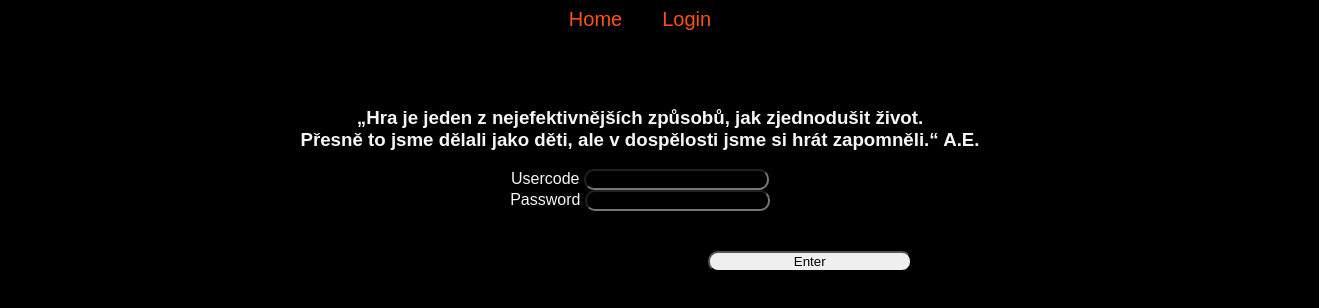
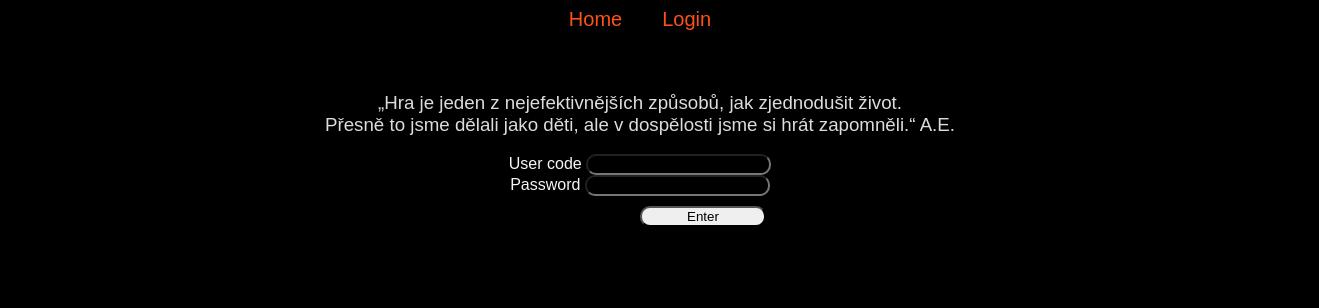
Before and after one commit to Vik0411/Login, a SvelteKit app in the folder my-app/: page /login in a window 1280 px wide. Shown: the top 308 px of the page, 1319 px wide, since content can reach past the window. Built offline with nearby package versions, Linux system fonts and the light colour scheme.

Commit message:
clean up comments etc.

```diff
--- a/my-app/src/routes/login/+page.svelte
+++ b/my-app/src/routes/login/+page.svelte
@@ -5,7 +5,7 @@
 	let userCode = '';
 	let password = '';
 
-	// origin: 'http://10.2.2.10/AlbiScanner.stage/api/v1/login',
+	// original url: 'http://10.2.2.10/AlbiScanner.stage/api/v1/login',
 	const login = () => {
 		fetch('http://localhost:8010/proxy', {
 			method: 'POST',
@@ -17,12 +17,12 @@
 			.then((res) => res.json())
 			.then((data) => {
 				if (data?.messages?.length === 0 && !data?.errors) {
-					alert('U r logged in');
+					alert('Yoy are successfully logged in!');
 					console.log(data.user);
 					goto('/', { noScroll: false, replaceState: true });
 					user.update((val) => (val = data.user));
 				}
-				// we are handling an error with a message attribute,
+				// here is handling of an error with a message attribute,
 				// which only error object has (case when no entry is given)
 				else if (data?.message) {
 					alert(data.errors[0].messages[0]);
@@ -39,58 +39,45 @@
 			});
 	};
 
-	console.log('name', user.name);
-
-	// util to delete or use:
-
-	// let dataMsg= data?.messages[0];
-	// let dataErrs = data?.errors[0];
-
-	//     if(dataMsg){
-	//         alert(dataMsg.content)
-	//     console.log(data.messages[0].content) // status 200
-	// }else if(dataErrs) {
-	//     errMsg = dataErrs.messages[0]
-	//     console.log(data.errors[0].messages[0])  // status 401 or 422
-	// } else {
-	//     console.log("all ok") // status 200
-	// }
+	if (user) console.log('userName', user.name);
 </script>
 
-<div style="display: flex; justify-content: space-around; flex-flow: column; margin-top: 80px;">
-	<h3 style="text-align: center;">
+<div
+	style="display: flex; justify-content: space-around;
+	 flex-flow: column; margin-top: 65px"
+>
+	<h3 style="text-align: center; font-weight: normal; opacity: 0.9;">
 		„Hra je jeden z nejefektivnějších způsobů, jak zjednodušit život.
 		<br />Přesně to jsme dělali jako děti, ale v dospělosti jsme si hrát zapomněli.“ A.E.
 	</h3>
 	<form on:submit|preventDefault={login} style="text-align: center; background-color:black">
 		<div>
-			<label for="userCode">Usercode</label>
+			<label style="font-weight: lighter;" for="userCode">User code</label>
 			<input
 				autocomplete="off"
 				type="text"
 				id="usercode"
 				bind:value={userCode}
-				style="text-align: center; background-color:black;color:antiquewhite; border-radius: 10px"
+				style="text-align: center; background-color:black;
+				color:antiquewhite; border-radius: 10px"
 			/>
 		</div>
 		<div>
-			<label for="password">Password</label>
+			<label style="font-weight: lighter;" for="password">Password</label>
 			<input
 				autocomplete="off"
 				type="password"
 				id="password"
 				bind:value={password}
-				style="text-align: center; background-color:black; color:antiquewhite; border-radius: 10px;"
+				style="text-align: center; background-color:black;
+				color:antiquewhite; border-radius: 10px;"
 			/>
 		</div>
 		<button
 			type="submit"
-			style="cursor:pointer;  border-radius: 10px; width: 30%; text-align:center; margin: 40px 60%"
-			>Enter</button
+			style="cursor:pointer;  border-radius: 10px;
+			width: 20%; text-align:center; margin: 10px 50%;
+			font-family: inherit; font-weight: lighter;">Enter</button
 		>
 	</form>
 </div>
-
-<!-- <h1>Welcome to SvelteKit</h1>
-<p>Visit <a href="https://kit.svelte.dev">kit.svelte.dev</a> to read the documentation</p>
-<p>hi</p> -->
```
Also changed, not shown: my-app/src/lib/Navbar.svelte (+1 -8 lines), my-app/src/routes/+page.svelte (+9 -27 lines).
